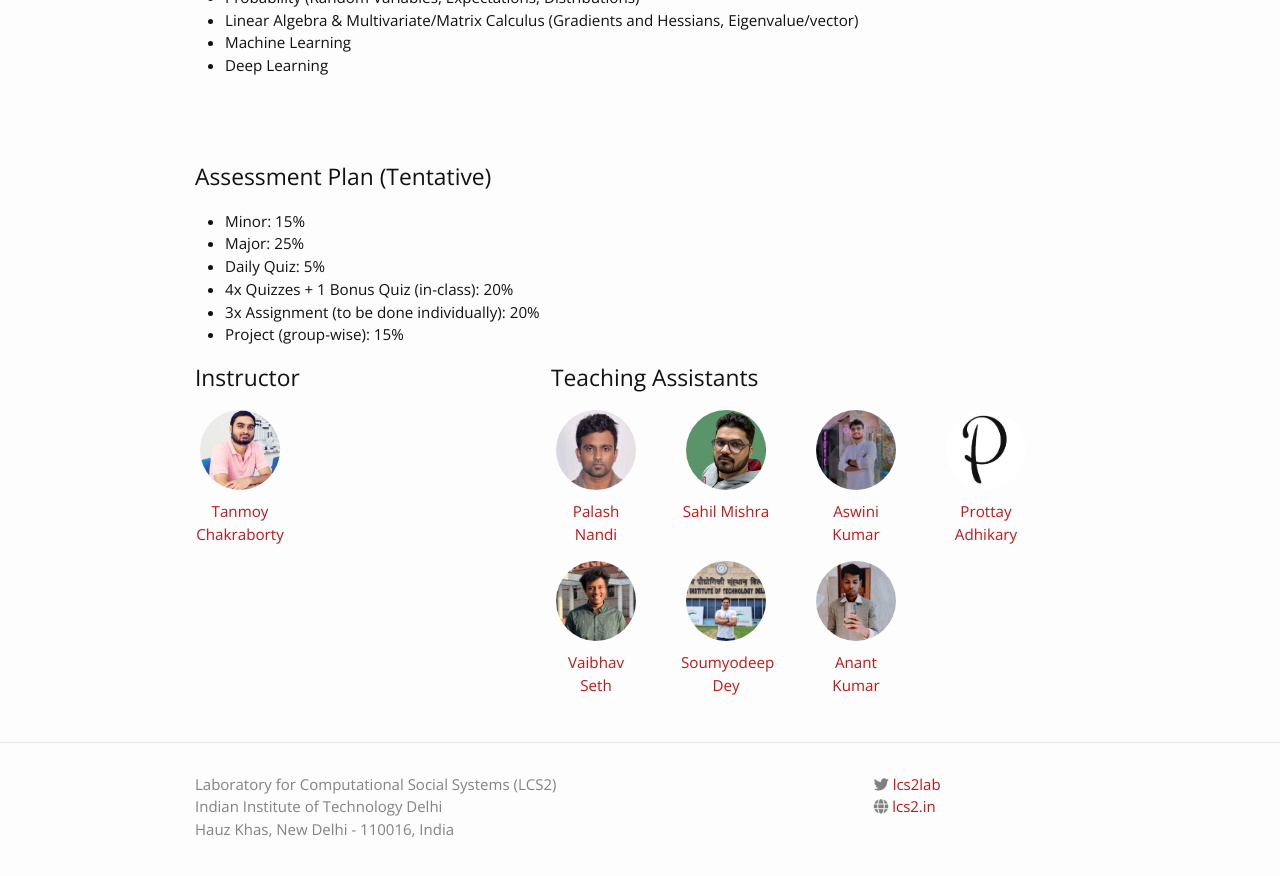
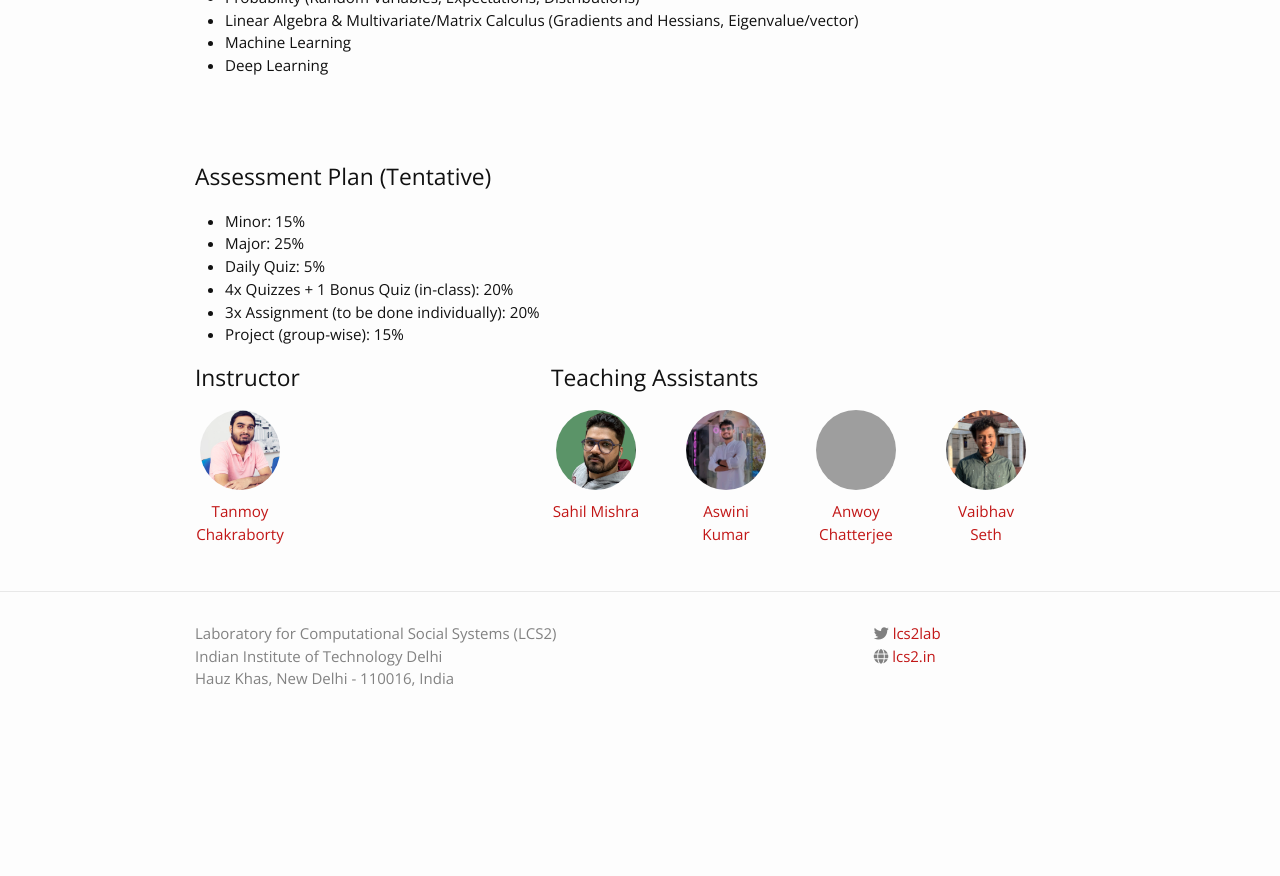
Before and after one commit to lcs2-iitd/ELL884-2402, a Jekyll site: the page built from index.md, in a window 1280 px wide and 900 px high, scrolled down 865 px. Shown: the top 876 px of the window. Built offline with Jekyll 4.4.1, drawn with Linux system fonts in a browser that asks for light colours; nearby versions of some CDN libraries; after the commit the page ends 1615 px from its top, so only the background shows below that; grey boxes are pictures that could not be loaded.

Commit message:
Update people.yml

```diff
--- a/_data/people.yml
+++ b/_data/people.yml
@@ -5,10 +5,6 @@ instructors:
 
 
 teaching_assistants:
-  - name: Palash Nandi
-    profile_pic: /_images/pp/palash.png
-    webpage: https://www.linkedin.com/in/palash-nandi-937b64bb/
-
   - name: Sahil Mishra
     profile_pic: /_images/pp/sahil.png
     webpage: https://www.linkedin.com/in/sahilmishra0012/
@@ -17,18 +13,10 @@ teaching_assistants:
     profile_pic: /_images/pp/aswini.jpg
     webpage: https://www.linkedin.com/in/aswini-kumar-08925572/
 
-  - name: Prottay Adhikary
-    profile_pic: /_images/pp/pro.jpg
-    webpage: https://www.linkedin.com/in/proadhikary/
+  - name: Anwoy Chatterjee
+    profile_pic: /_images/pp/anwoy.jpg
+    webpage: https://www.linkedin.com/in/anwoy-chatterjee/
 
   - name: Vaibhav Seth
     profile_pic: /_images/pp/vaibhav.jpeg
     webpage: https://www.linkedin.com/in/vaibhav-1-seth/
-
-  - name: Soumyodeep Dey
-    profile_pic: /_images/pp/soumyo.jpeg
-    webpage: https://www.linkedin.com/in/welcome-to-the-profile-of-soumyodeep/
-
-  - name: Anant Kumar
-    profile_pic: /_images/pp/anant.jpeg
-    webpage: https://www.linkedin.com/in/anant-kumar-8b8663215/
```
